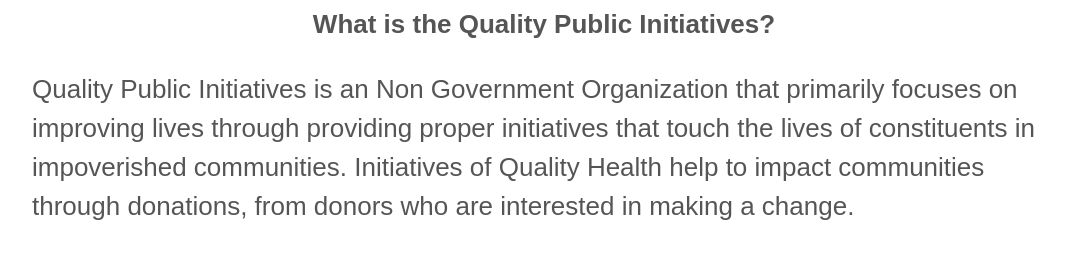
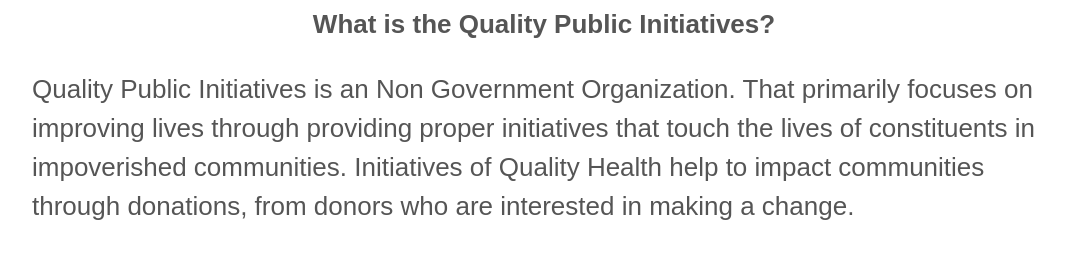
Before and after one commit to ishiekweneTelvin/qualityhealthinitiative, a plain HTML site: page about-us.html in a window 1280 px wide. Shown: the part 488-764 px from the top of the page, without its empty margins (96-1161 px from the left). Drawn offline with Linux system fonts and the light colour scheme.

Commit message:
Update about-us.html

```diff
--- a/about-us.html
+++ b/about-us.html
@@ -38,7 +38,7 @@
             <div >
 <h2>What is the Quality Public Initiatives?</h2>
 <p>
-    Quality Public Initiatives is an Non Government Organization that
+    Quality Public Initiatives is an Non Government Organization. That
     primarily focuses on improving  lives through providing
     proper initiatives that touch the lives of constituents in
     impoverished communities. Initiatives of Quality Health help to impact communities
```
